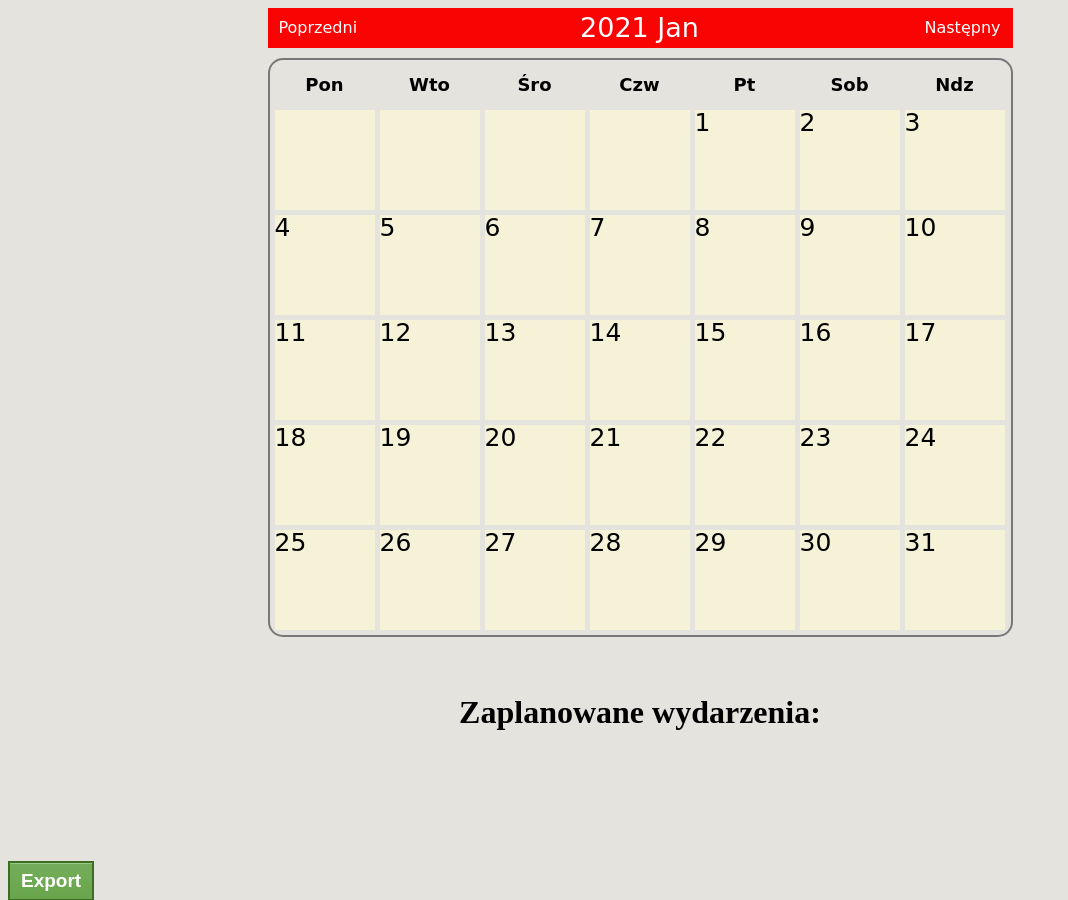
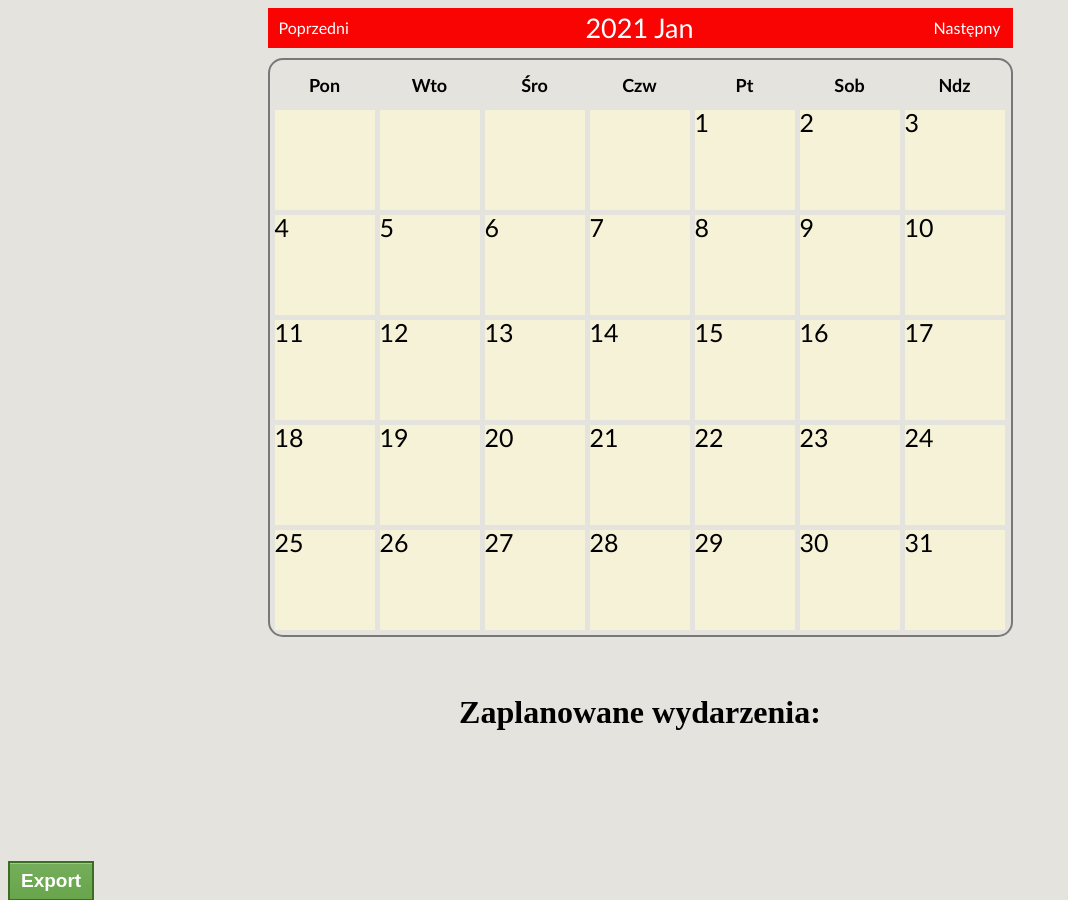
Before and after one commit to michtyr/Kalendarz-inz.opr, a PHP site: page / in a window 1280 px wide. Shown: the top 900 px of the page, without its empty margins (0-1068 px from the left). Run offline with PHP 8.4, Linux system fonts and the light colour scheme; data that the repository does not hold is empty.

Commit message:
Update kalendarz.css

```diff
--- a/kalendarz.css
+++ b/kalendarz.css
@@ -8,7 +8,7 @@ div#Kalendarz{
   margin:0px auto;
   padding:0px;
   width: 745px;
-  font-family: Comic Sans MS, Helvetica, sans-serif;
+  font-family: Calibri, Helvetica, sans-serif;
 }
 
 div#Kalendarz div.box{
```
